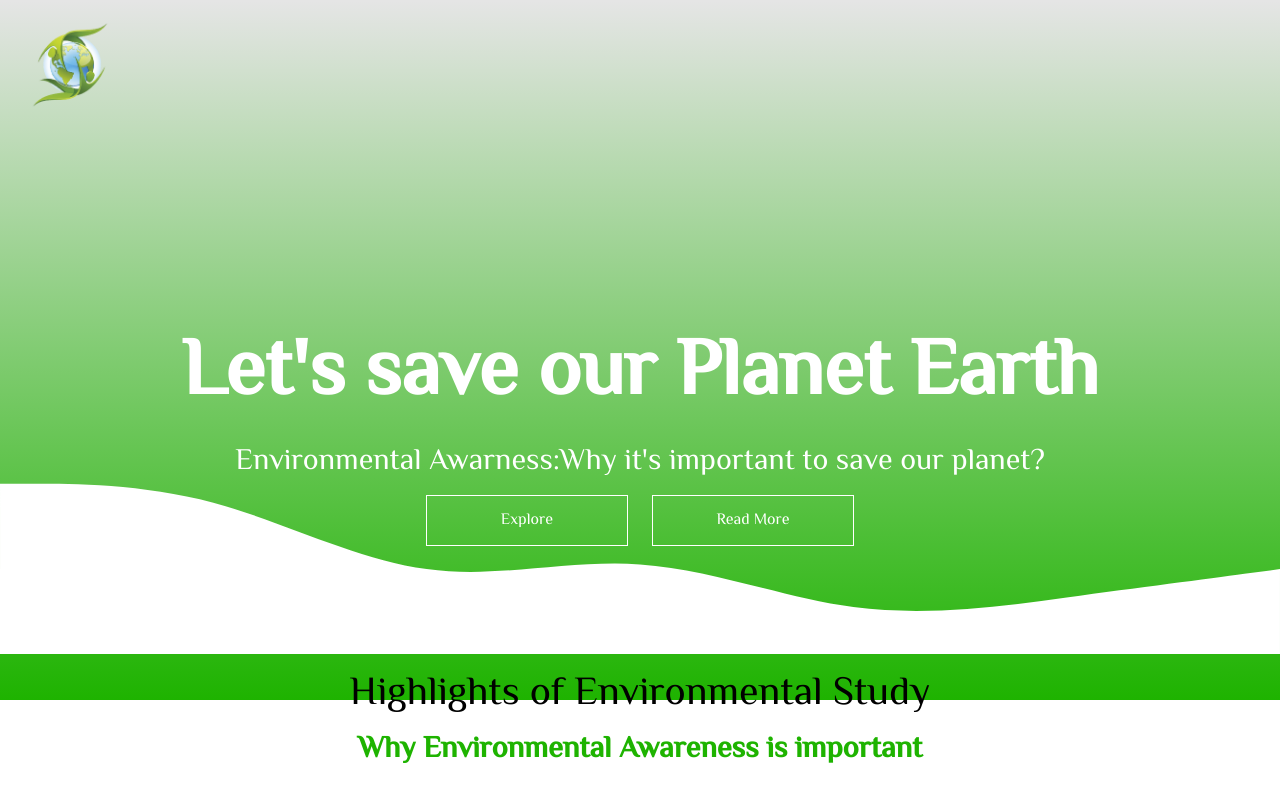
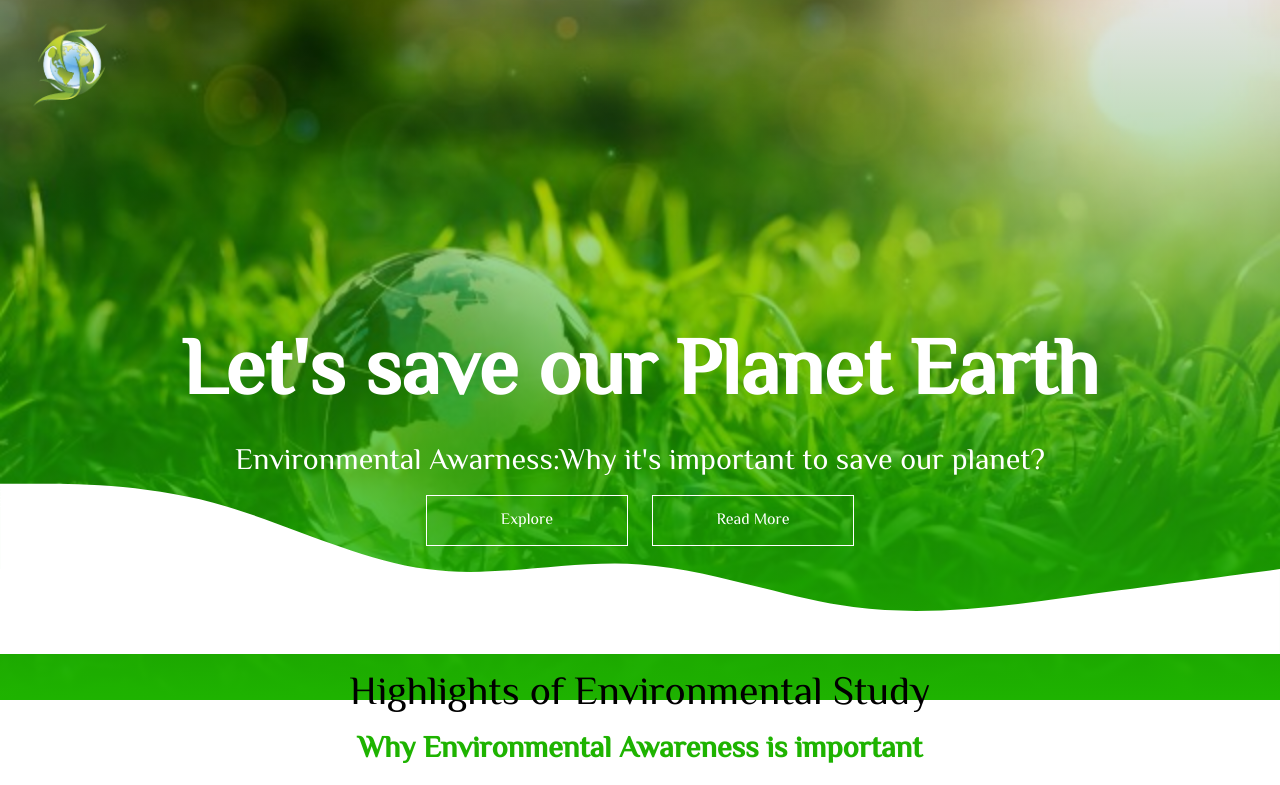
Before and after one commit to repanpan/environmenta-awarness, a plain HTML site: page index.html in a window 1280 px wide. Shown: the top 785 px of the page. Drawn offline with Linux system fonts and the light colour scheme; a web font is replaced by a local one.

Commit message:
fix banner

```diff
--- a/assets/style.css
+++ b/assets/style.css
@@ -6,7 +6,7 @@
 #banner {
   height: 700px;
   background: linear-gradient(#0000001a, #1eb300),
-    url(./assets/images/banner.jpg);
+    url(/assets/images/banner.jpg);
   background-size: cover;
   background-position: center;
 }
```
